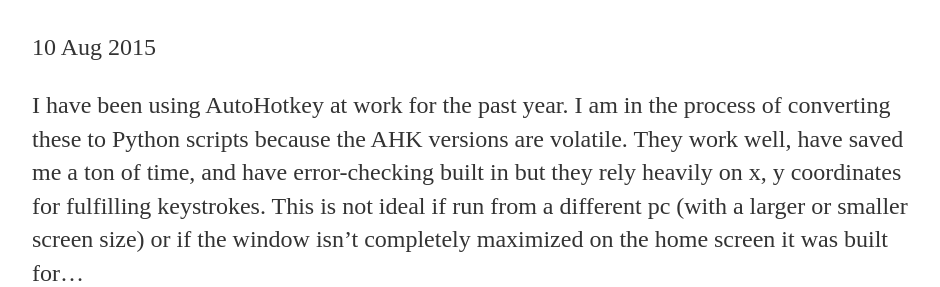
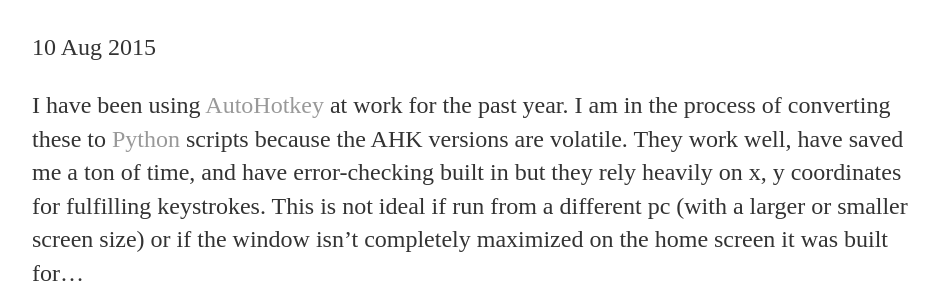
Before and after one commit to bgalitz/bgalitz.github.io, a Jekyll site: the page built from _posts/2015-08-20-ahk.md, in a window 1280 px wide. Shown: the part 166-453 px from the top of the page, without its empty margins (160-1100 px from the left). Built offline with Jekyll 4.4.1, drawn with Linux system fonts in a browser that asks for light colours; some of the changed lines change nothing that is shown.

Commit message:
Update 2015-08-20-ahk.md
links added

```diff
--- a/_posts/2015-08-20-ahk.md
+++ b/_posts/2015-08-20-ahk.md
@@ -4,7 +4,7 @@
 date: 2015-08-10
 ---
 
-I have been using AutoHotkey at work for the past year. I am in the process of converting these to Python scripts because the AHK versions are volatile. They work well, have saved me a ton of time, and have error-checking built in but they rely heavily on x, y coordinates for fulfilling keystrokes. This is not ideal if run from a different pc (with a larger or smaller screen size) or if the window isn't completely maximized on the home screen it was built for...
+I have been using [AutoHotkey](http://www.autohotkey.com/) at work for the past year. I am in the process of converting these to [Python](https://www.python.org/) scripts because the AHK versions are volatile. They work well, have saved me a ton of time, and have error-checking built in but they rely heavily on x, y coordinates for fulfilling keystrokes. This is not ideal if run from a different pc (with a larger or smaller screen size) or if the window isn't completely maximized on the home screen it was built for...
 
 A few of the jobs that I use every day:
 -Automatically approving my Financials Taskslist (approving invoices matched)
```
